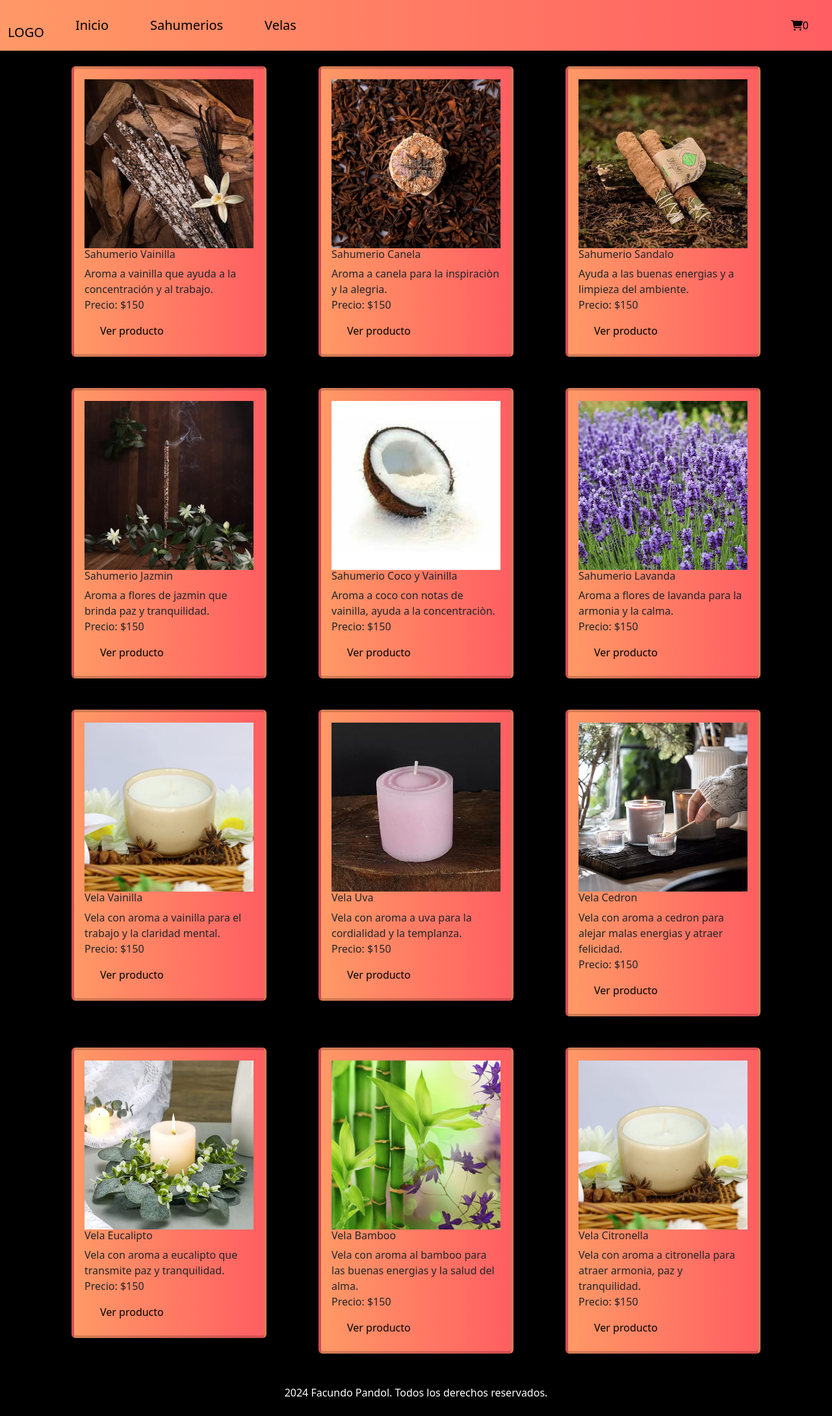
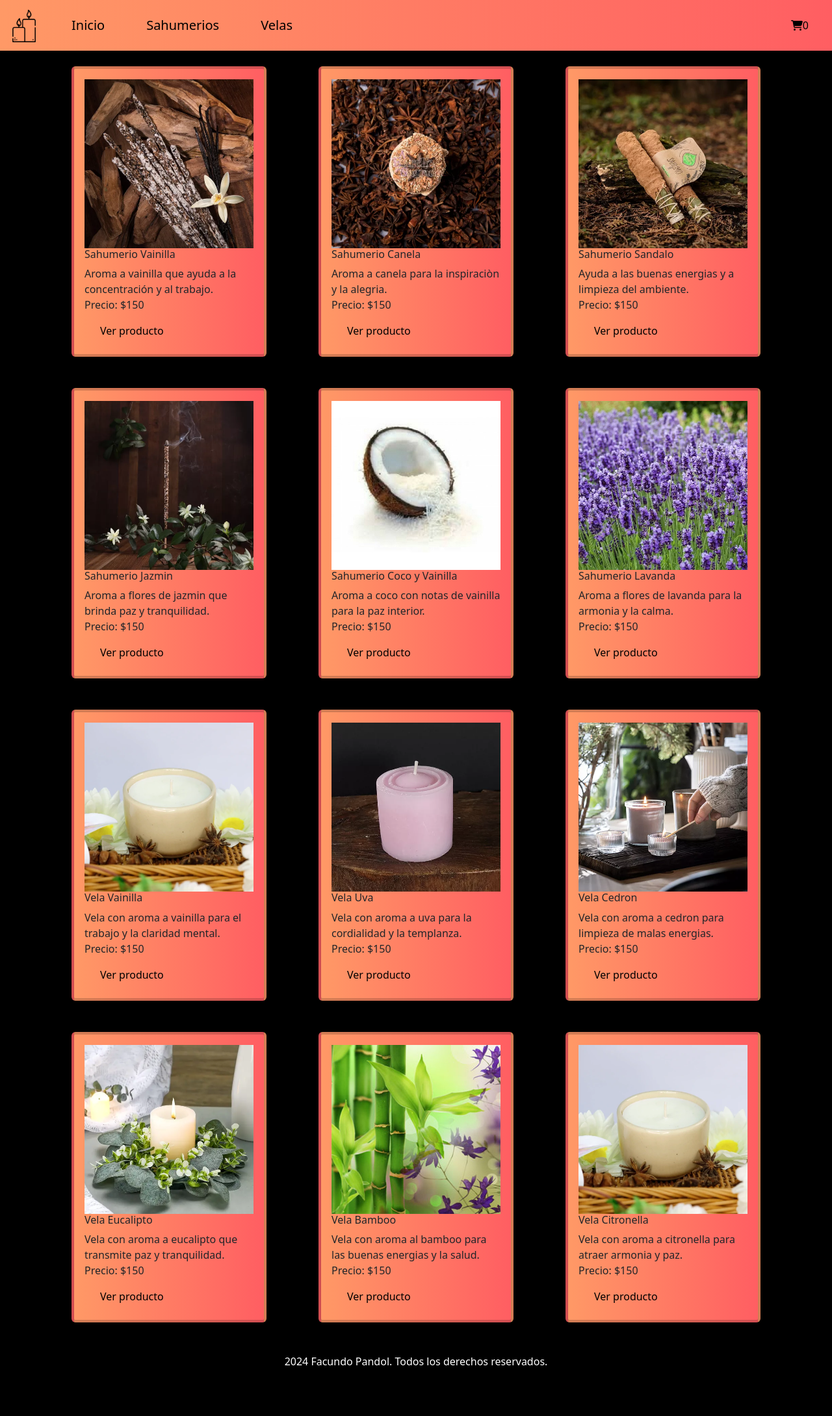
Before and after one commit to facundopandol/proyectoReact2, a React (Vite) app: page / in a window 1280 px wide. Shown: the whole page at 65% size. After the commit the page ends 2131 px from the top, so only its background shows below. Built offline with nearby package versions, Linux system fonts and the light colour scheme.

Commit message:
cambio de logo

```diff
--- a/public/data/productos.json
+++ b/public/data/productos.json
@@ -38,7 +38,7 @@
     {
         "id": 5,
         "title": "Sahumerio Coco y Vainilla",
-        "description": "Aroma a coco con notas de vainilla, ayuda a la concentraciòn.",
+        "description": "Aroma a coco con notas de vainilla para la paz interior.",
         "price": 150,
         "stock": 20,
         "img": "5.jpg",
@@ -74,7 +74,7 @@
     {
         "id": 9,
         "title": "Vela Cedron",
-        "description": "Vela con aroma a cedron para alejar malas energias y atraer felicidad.",
+        "description": "Vela con aroma a cedron para limpieza de malas energias.",
         "price": 150,
         "stock": 15,
         "img": "9.jpg",
@@ -92,7 +92,7 @@
     {
         "id": 11,
         "title": "Vela Bamboo",
-        "description": "Vela con aroma al bamboo para las buenas energias y la salud del alma.",
+        "description": "Vela con aroma al bamboo para las buenas energias y la salud.",
         "price": 150,
         "stock": 15,
         "img": "11.jpg",
@@ -101,7 +101,7 @@
     {
         "id": 12,
         "title": "Vela Citronella",
-        "description": "Vela con aroma a citronella para atraer armonia, paz y tranquilidad.",
+        "description": "Vela con aroma a citronella para atraer armonia y paz.",
         "price": 150,
         "stock": 20,
         "img": "7.jpg",
--- a/src/components/NavBar.jsx
+++ b/src/components/NavBar.jsx
@@ -10,7 +10,9 @@ export const Navbar = () => {
     <nav className="navbar navbar-expand-lg navbar-light bg-light">
       <div className="container-fluid">
       <Link to={'/'} className="nav-link text-white">
-      <div className="navbar-brand">LOGO</div>
+        <img src="../public/img/logo.png" alt="Logo" className="navbar-brand" />
+     {// <div className="navbar-brand">LOGO</div>
+     }
                 </Link>
         <div className="collapse navbar-collapse" id="navbarSupportedContent">
           <ul className="navbar-nav me-auto mb-2 mb-lg-0">
--- a/src/styles/NavBar.css
+++ b/src/styles/NavBar.css
@@ -12,10 +12,6 @@ background: linear-gradient(to right, #ff9966, #ff5e62) }
     margin-left: 20px;
 }
 
-.logo {
-    max-width: 50px;
-    height: 50px;
-}
 
 
 .cant-cart {
@@ -41,3 +37,8 @@ background: linear-gradient(to right, #ff9966, #ff5e62) }
 .nav-item:hover .nav-link {
     font-weight: bold;
 }
+
+.navbar-brand {
+    width: 50px;
+    height: auto;
+}
--- a/src/styles/styles.css
+++ b/src/styles/styles.css
@@ -21,7 +21,9 @@ body {
 .item-card {
     background: linear-gradient(to right, #ff9966, #ff5e62);
     width: 30%;
-    margin: 0 auto;
+    margin: 1% auto;
+    border-radius: 2%;
+    border-top: 5%;
 }
 
 .item-card img {
```
Also changed, not shown: src/components/ItemDetail.jsx (+4 -4 lines).
